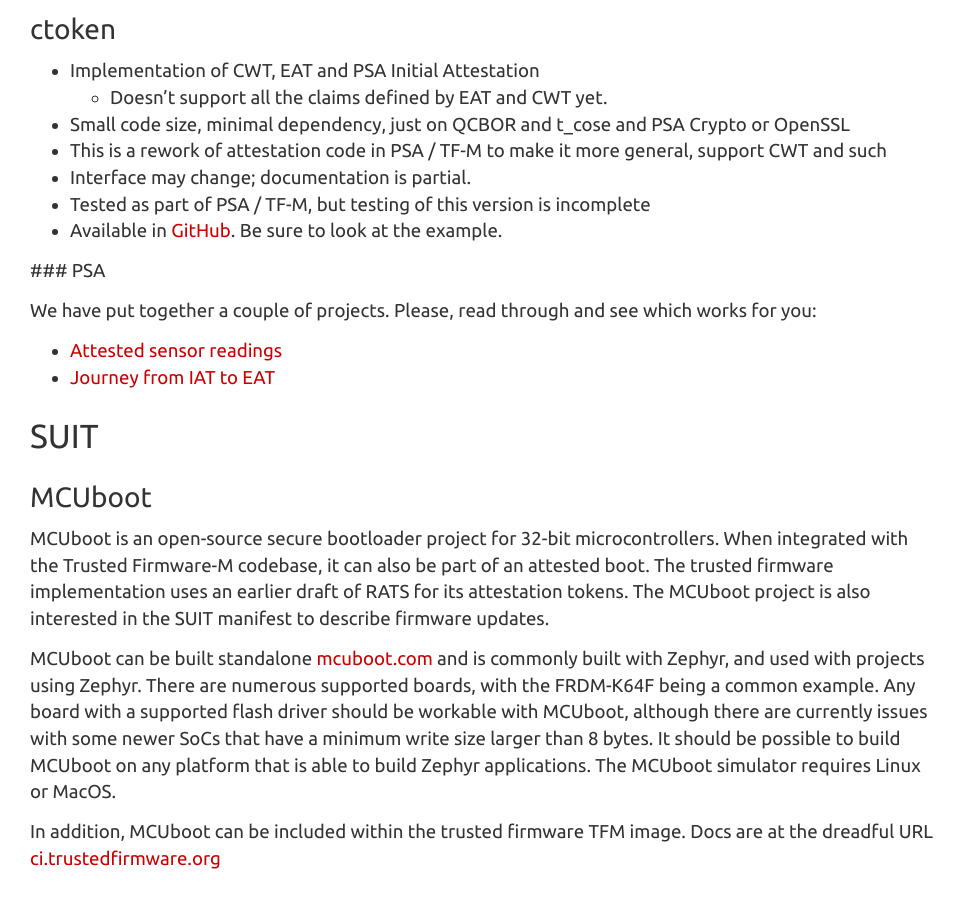
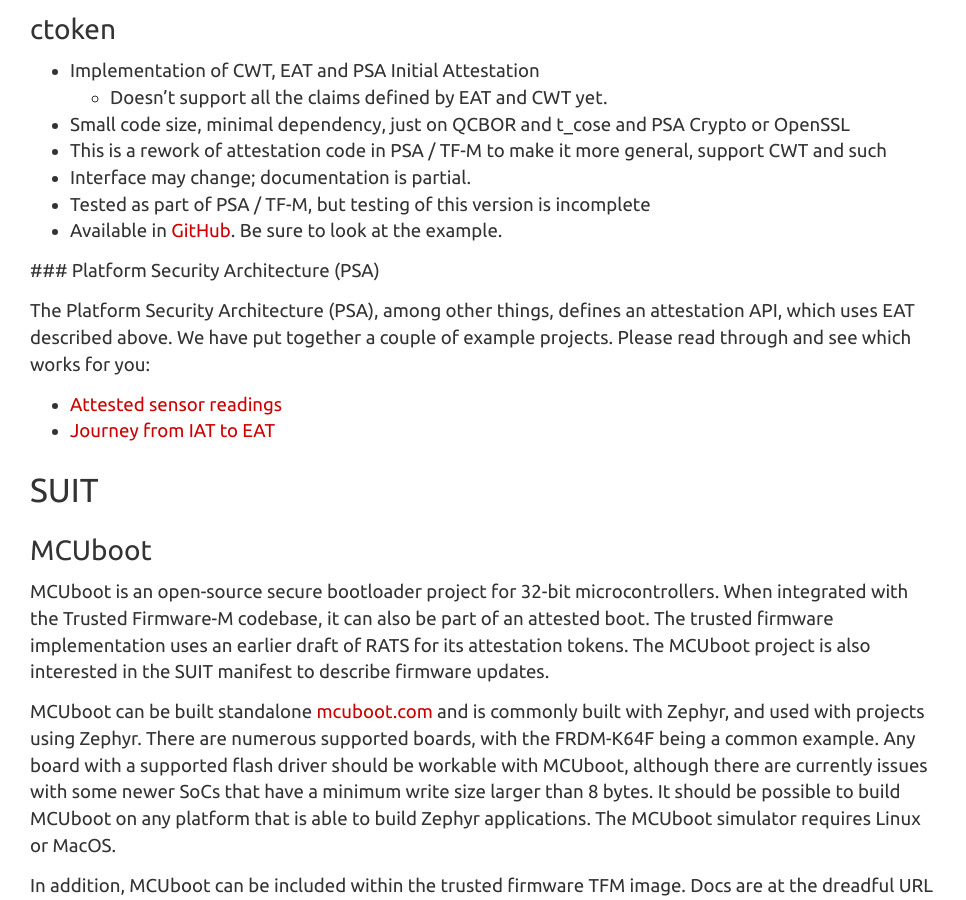
Before and after one commit to siot-hackathon/siot-hackathon.github.io, a Jekyll site: the page built from preparation.md, in a window 1280 px wide and 900 px high, scrolled down 773 px. Shown: the whole window, without its empty margins (0-966 px from the left). Built offline with Jekyll 4.4.1, drawn with Linux system fonts in a browser that asks for light colours; nearby versions of some CDN libraries; some of the changed text lies outside the part shown.

Commit message:
Fixing nits

```diff
--- a/preparation.md
+++ b/preparation.md
@@ -25,15 +25,15 @@ title: Welcome to the Hackathon on Securing the Internet of Things
  *  Implementation of CWT, EAT and PSA Initial Attestation
      *  Doesn't support all the claims defined by EAT and CWT yet.
  *  Small code size, minimal dependency, just on QCBOR and t_cose and PSA Crypto or OpenSSL
- *  This is a rework of attestation code in PSA / TF-M to make it more general, support CWT and
-    such
+ *  This is a rework of attestation code in PSA / TF-M to make it more general, support CWT and such
  *  Interface may change; documentation is partial.
  *  Tested as part of PSA / TF-M, but testing of this version is incomplete
  *  Available in [GitHub](https://github.com/laurencelundblade/ctoken). Be sure to look at the example.
 
-### PSA
+### Platform Security Architecture (PSA)
 
-We have put together a couple of projects. Please, read through and see which
+The Platform Security Architecture (PSA), among other things, defines an attestation API, which uses EAT
+described above.  We have put together a couple of example projects. Please read through and see which
 works for you:
 
  * [Attested sensor readings](https://hackmd.io/7d9Ym-w-ScqC0oQp9ji4lQ?view#Attested-sensor-readings)
@@ -62,7 +62,6 @@ MCUboot simulator requires Linux or MacOS.
 In addition, MCUboot can be included within the trusted firmware TFM image. Docs are
 at the dreadful URL
 [ci.trustedfirmware.org](https://ci.trustedfirmware.org/job/tf-m-build-test-nightly/lastSuccessfulBuild/artifact/build-docs/tf-m_documents/install/doc/user_guide/html/index.html)
-
 
 ### RIOT
 
```
Also changed, not shown: other parts of preparation.md (+2 -2 lines).
